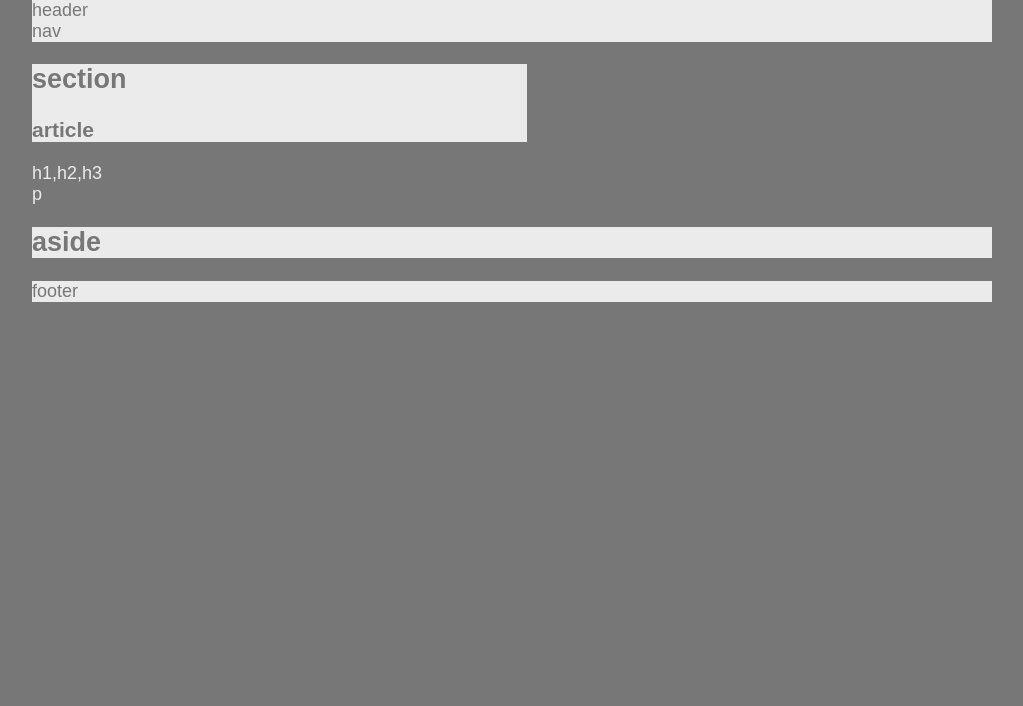
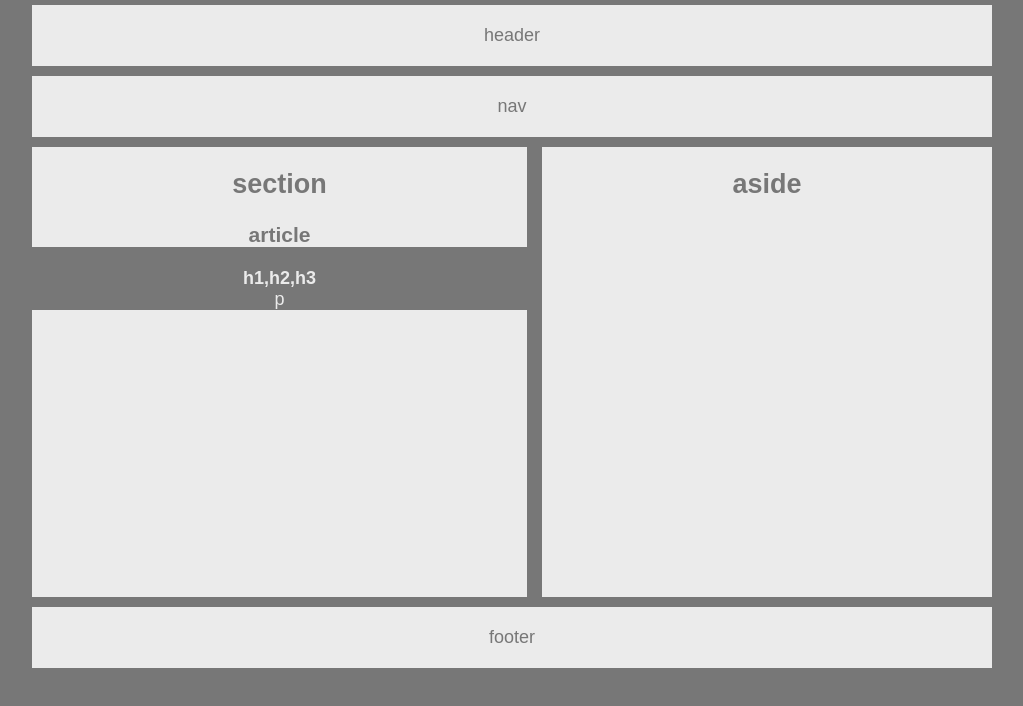
Before and after one commit to trnkev/HW-Wireframe, a plain HTML site: page index.html in a window 1280 px wide. Shown: the whole page, without its empty margins (128-1151 px from the left). Drawn offline with Linux system fonts and the light colour scheme.

Commit message:
almost done

```diff
--- a/index.html
+++ b/index.html
@@ -18,7 +18,7 @@
             <h1>section</h1>
             <article>
                 <h1>article</h1>
-                <div>h1,h2,h3</div>
+                <div id="headings"><strong>h1,h2,h3</strong></div>
                 <div>p</div>
             </article>
         </section>
--- a/style.css
+++ b/style.css
@@ -4,7 +4,8 @@ body {
     background: #777;
     width: 960px;
     font-size: 18px;
-    margin: 0 auto;
+    margin: 5px auto;
+    text-align: center;
 }
 
 header, nav, section, aside, footer {
@@ -16,11 +17,37 @@ article {
     background: #777;
 }
 
+
 h1, p {
     color: #777;
     background: #ebebeb;
 }
 
 section {
+    float: left;
     width: 495px;
+
 }
+
+aside {
+    float: right;
+    width: 450px;
+}
+
+section, aside {
+    height: 450px;
+    margin-bottom: 10px;
+}
+
+header, nav, footer {
+    padding: 20px;
+    margin-bottom: 10px;
+}
+
+footer {
+    clear: both;
+}
+
+#headings {
+    font-weight: bold;
+}
```
